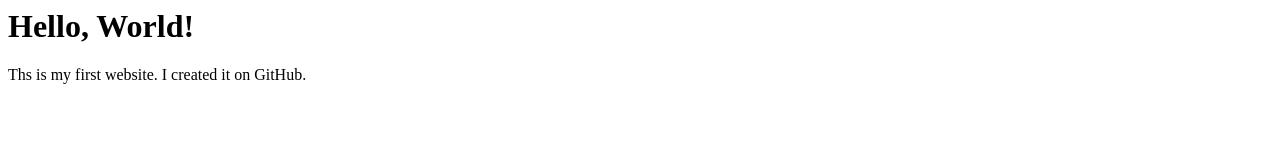
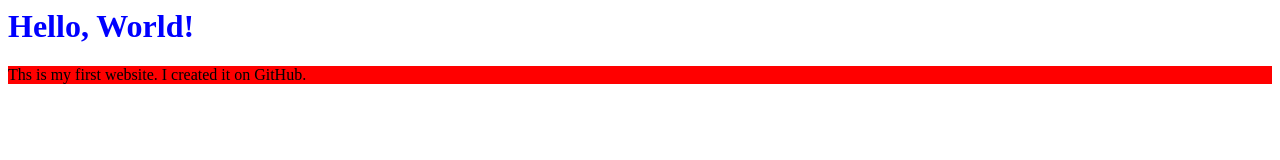
Before and after one commit to mollyattheco/mollyattheco, a plain HTML site: page index.html in a window 1280 px wide. Drawn offline with Linux system fonts and the light colour scheme.

Commit message:
Updates to index.html
added examples of different kinds of style

```diff
--- a/index.html
+++ b/index.html
@@ -1,9 +1,18 @@
 <html>
   <head>
     <title>Hello World Example</title>
+
+    <!-- example of internal style -->
+    <style>
+      p {background-color:red;}
+    </style>
+
+    <!-- example of external style -->
+    <link rel="stylesheet" type="tex/css" href="style.css">
   </head>
   <body>
-    <h1>Hello, World!</h1>
+    <!-- example of inline style -->
+    <h1 style="color:blue;">Hello, World!</h1>
     <p>Ths is my first website. I created it on GitHub.</p>
   </body>
 </html>
```
